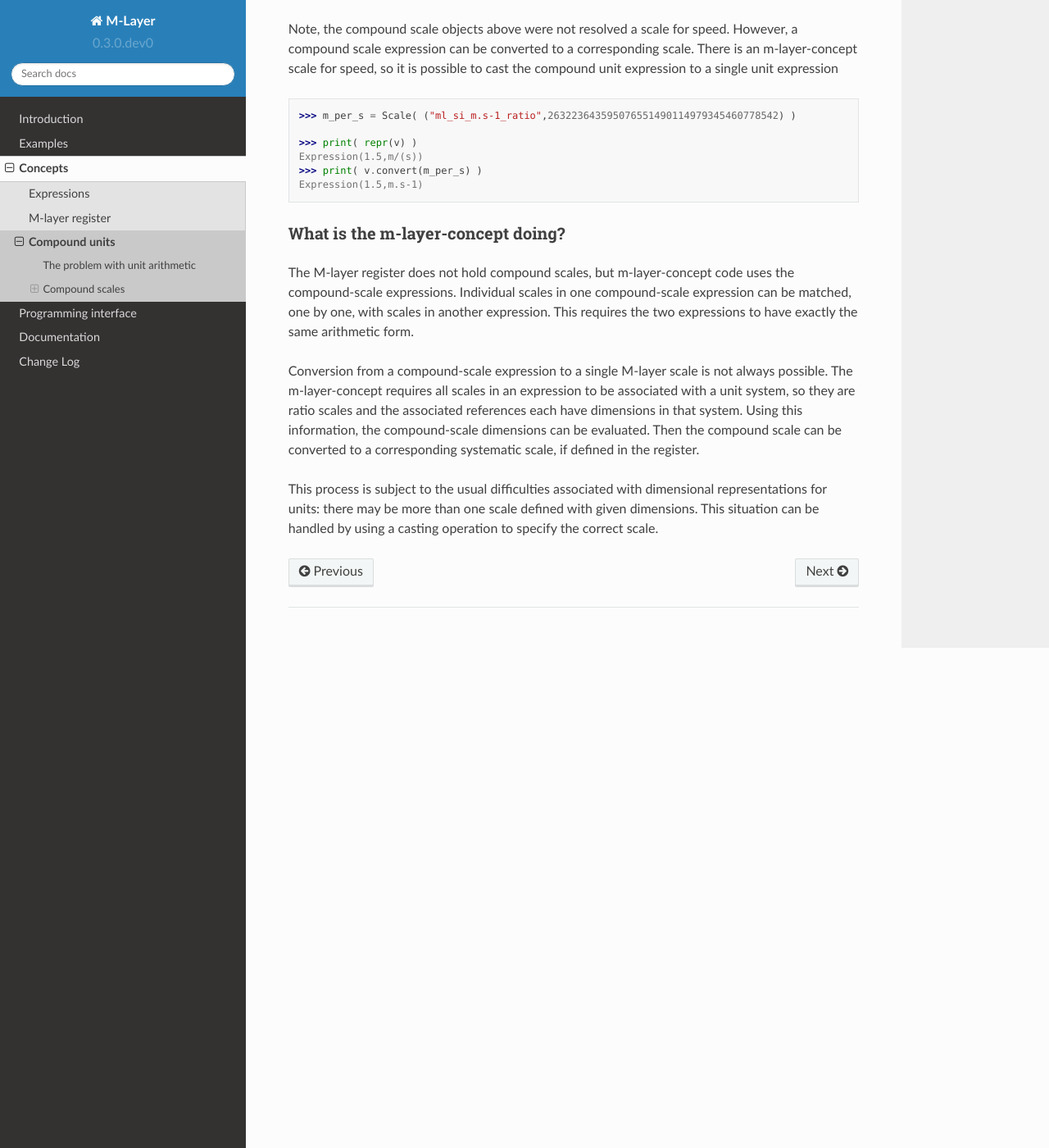
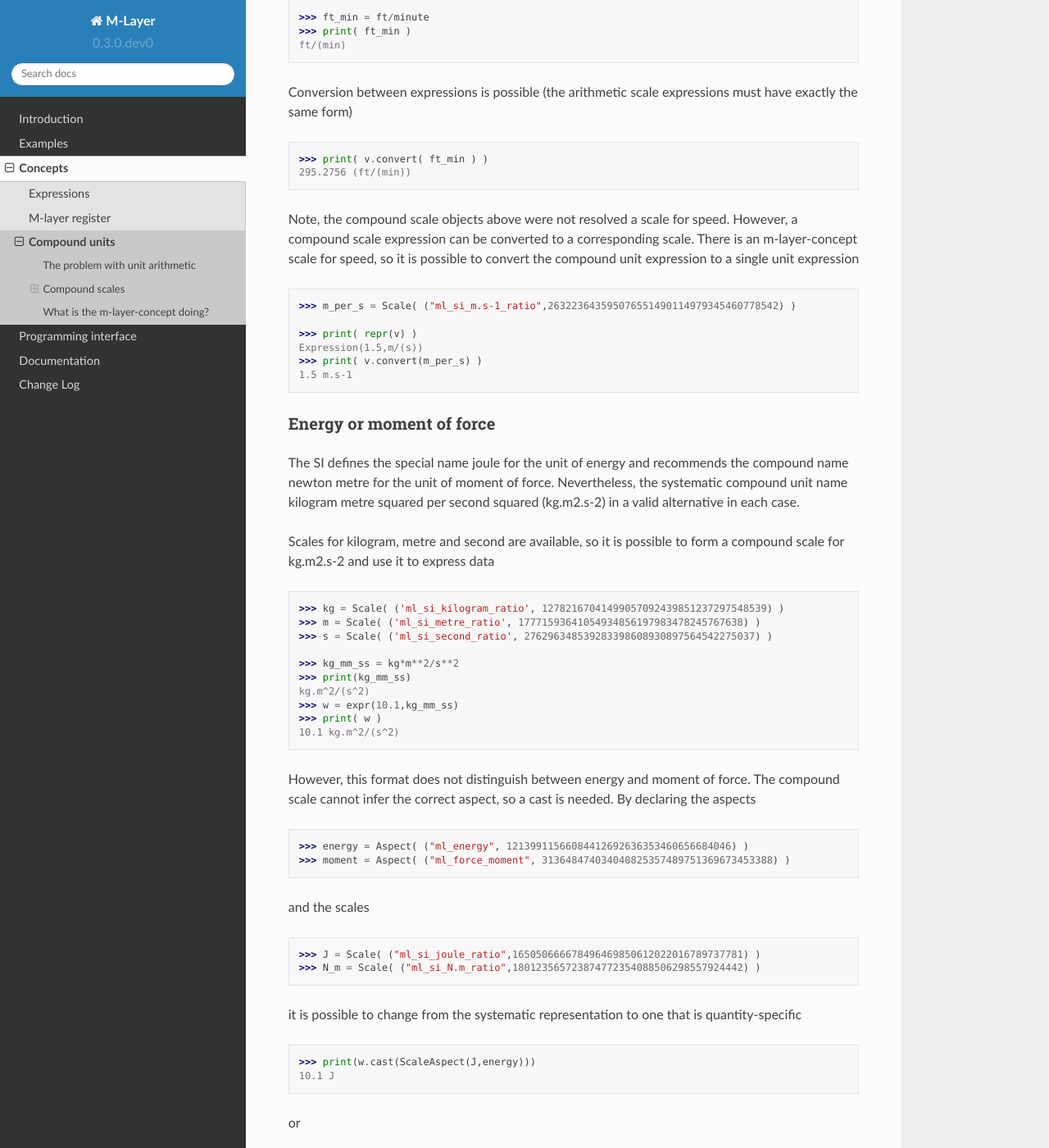
Before and after one commit to apmp-dxfg/m-layer-concept, a Sphinx documentation site: the page built from docs/m_layer_compound_objects.rst, in a window 1280 px wide and 1400 px high, scrolled down 1521 px. Shown: the whole window at 82% size. Built offline with Sphinx 7.4.7 and the Read the Docs theme 2.0.0, drawn with Linux system fonts in a browser that asks for light colours; some of the changed text lies outside the part shown.

Commit message:
More doc about compound scales

```diff
--- a/docs/m_layer_compound_objects.rst
+++ b/docs/m_layer_compound_objects.rst
@@ -21,9 +21,19 @@ Unit multiplication is sensible if the units themselves are considered conversio
 Compound scales
 ===============
 
+Speed
+~~~~~
+
 Speed provides a simple example of how m-layer-concept software works with compound units.
 
 We first declare scales for length and time ::
+
+    >>> from m_layer import *
+
+    >>> def display(xp):
+    ...    print(xp)       # String format
+    ...    print(repr(xp)) # Representation format
+    ...    print()
 
     >>> m = Scale( ('ml_si_metre_ratio', 17771593641054934856197983478245767638) )
     >>> s = Scale( ('ml_si_second_ratio', 276296348539283398608930897564542275037) )
@@ -34,6 +44,7 @@ A compound unit for speed can be used in an expression ::
     >>> print( m_s )
     m/(s)
     >>> v = expr(1.5, m/s )
+    >>> print( v )
     1.5 m/(s)
 
 Other compound units for speed could be created ::
@@ -50,19 +61,57 @@ Conversion between expressions is possible (the arithmetic scale expressions mus
     >>> print( v.convert( ft_min ) )
     295.2756 (ft/(min))
 
-Note, the compound scale objects above were not resolved a scale for speed. However, a compound scale expression can be converted to a corresponding scale. There is an m-layer-concept scale for speed, so it is possible to cast the compound unit expression to a single unit expression ::
+Note, the compound scale objects above were not resolved a scale for speed. However, a compound scale expression can be converted to a corresponding scale. There is an m-layer-concept scale for speed, so it is possible to convert the compound unit expression to a single unit expression ::
 
     >>> m_per_s = Scale( ("ml_si_m.s-1_ratio",263223643595076551490114979345460778542) )
     <BLANKLINE>
     >>> print( repr(v) )
     Expression(1.5,m/(s))
     >>> print( v.convert(m_per_s) )
-    Expression(1.5,m.s-1)
+    1.5 m.s-1
+
+Energy or moment of force
+~~~~~~~~~~~~~~~~~~~~~~~~~
+
+The SI defines the special name joule for the unit of energy and recommends the compound name newton metre for the unit of moment of force. Nevertheless, the systematic compound unit name kilogram metre squared per second squared (kg.m2.s-2) in a valid alternative in each case.
+
+Scales for kilogram, metre and second are available, so it is possible to form a compound scale for kg.m2.s-2 and use it to express data ::
+
+    >>> kg = Scale( ('ml_si_kilogram_ratio', 12782167041499057092439851237297548539) )
+    >>> m = Scale( ('ml_si_metre_ratio', 17771593641054934856197983478245767638) )
+    >>> s = Scale( ('ml_si_second_ratio', 276296348539283398608930897564542275037) )
+
+    >>> kg_mm_ss = kg*m**2/s**2
+    >>> print(kg_mm_ss)
+    kg.m^2/(s^2)
+    >>> w = expr(10.1,kg_mm_ss)
+    >>> print( w )
+    10.1 kg.m^2/(s^2)
+
+However, this format does not distinguish between energy and moment of force. The compound scale cannot infer the correct aspect, so a cast is needed. By declaring the aspects ::
+
+    >>> energy = Aspect( ("ml_energy", 12139911566084412692636353460656684046) )
+    >>> moment = Aspect( ("ml_force_moment", 313648474034040825357489751369673453388) )
+
+and the scales ::
+
+    >>> J = Scale( ("ml_si_joule_ratio",165050666678496469850612022016789737781) )
+    >>> N_m = Scale( ("ml_si_N.m_ratio",180123565723874772354088506298557924442) )
+
+it is possible to change from the systematic representation to one that is quantity-specific ::
+
+    >>> print(w.cast(ScaleAspect(J,energy)))
+    10.1 J
+
+or ::
+
+    >>> print(w.cast(ScaleAspect(N_m,moment)))
+    10.1 N m
 
 What is the m-layer-concept doing?
-~~~~~~~~~~~~~~~~~~~~~~~~~~~~~~~~~~
+==================================
 
-The M-layer register does not hold compound scales, but m-layer-concept code uses the compound-scale expressions. Individual scales in one compound-scale expression can be matched, one by one, with scales in another expression. This requires the two expressions to have exactly the same arithmetic form.
+The m-layer-concept code works with compound-scale expressions, because M-layer register does not hold compound scales. Individual scales in one compound-scale expression can be matched, one by one, with scales in another expression. This requires the two expressions to have exactly the same arithmetic form.
 
 Conversion from a compound-scale expression to a single M-layer scale is not always possible. The m-layer-concept requires all scales in an expression to be associated with a unit system, so they are ratio scales and the associated references each have dimensions in that system. Using this information, the compound-scale dimensions can be evaluated. Then the compound scale can be converted to a corresponding systematic scale, if defined in the register.
 
```
